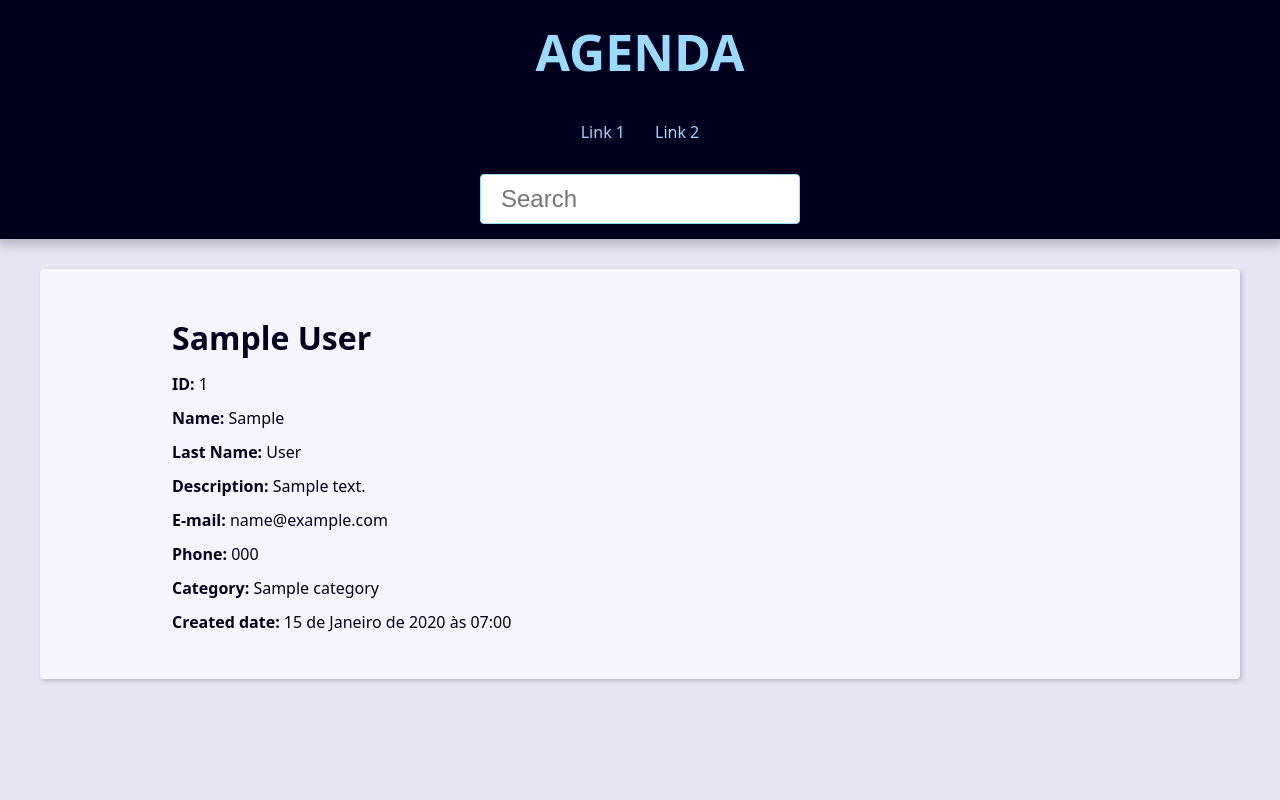
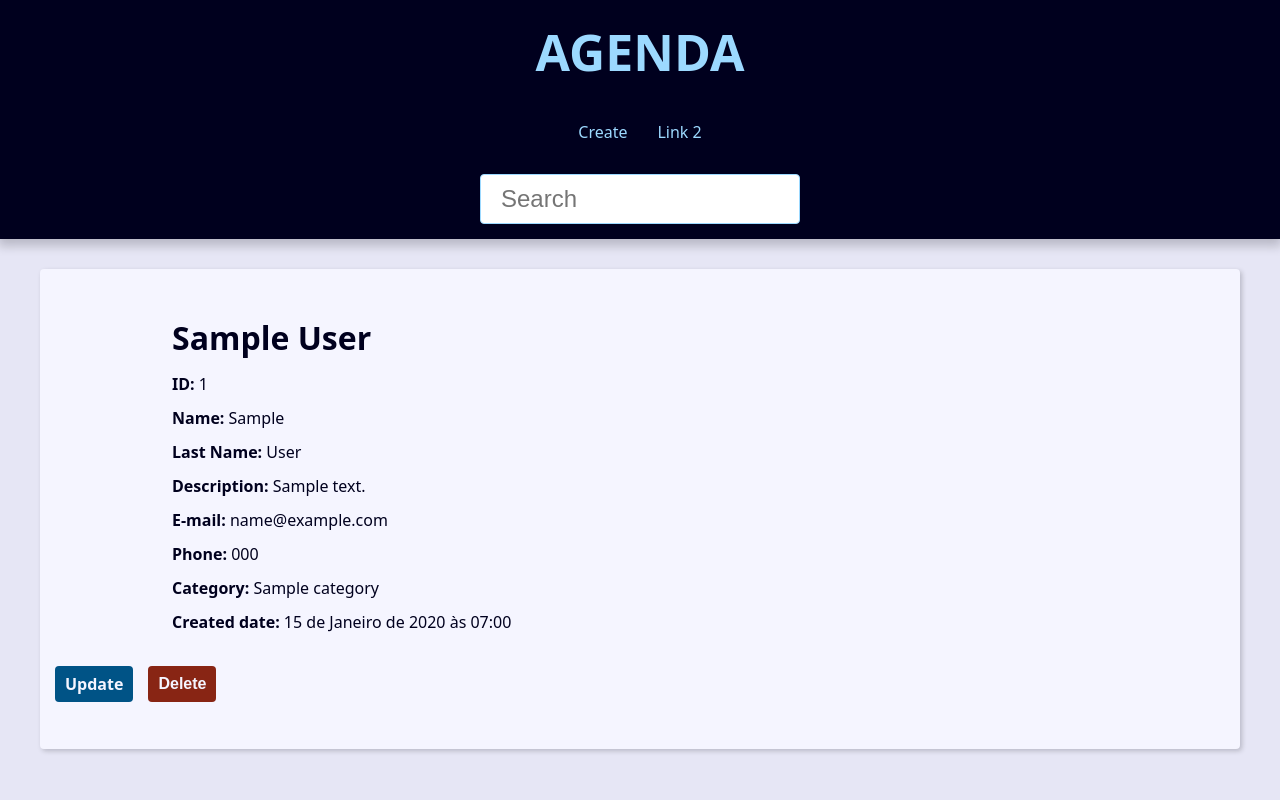
Before and after one commit to Matiaszz/Django-Agenda, a Django app: page /contact/1/ in a window 1280 px wide. Run offline with Django 5.2, Linux system fonts and the light colour scheme; tables that the repository leaves empty hold one stand-in row (values such as "Sample post").

Commit message:
features: update contact + delete contact with F2A

```diff
--- a/base_static/global/css/style.css
+++ b/base_static/global/css/style.css
@@ -312,3 +312,22 @@
     filter: brightness(80%);
     box-shadow: 0 0 5px var(--link-dark-color);
   }
+  .contact-links {
+    margin-block: calc(var(--small-font-size) * 2);
+    display: flex;
+    align-items: center;
+    gap: 0 var(--spacing);
+  }
+
+  .btn-link {
+    font-size: var(--small-font-size);
+    text-decoration: none;
+    font-weight: bold;
+    padding: 1rem;
+    display: block;
+    line-height: var(--small-font-size);
+  }
+
+  .btn-delete {
+    background: #882514;
+  }
--- a/base_templates/global/partials/_header.html
+++ b/base_templates/global/partials/_header.html
@@ -4,8 +4,8 @@
     <nav class="menu">
         <ul class="menu-list">
             <li class="menu-item">
-                <a href="" class="menu-link">
-                    Link 1
+                <a href="{% url "contact:create" %}" class="menu-link">
+                    Create
                 </a>
             </li>
             <li class="menu-item">
--- a/contact/models.py
+++ b/contact/models.py
@@ -21,7 +21,7 @@ class Contact(models.Model):
     # 60 because the longest name has 58 letters
     first_name = models.CharField(max_length=60)
     last_name = models.CharField(max_length=60, blank=True)
-    phone = models.CharField(max_length=15)
+    phone = models.CharField(max_length=20)
     email = models.EmailField(max_length=254, blank=True)
     created_date = models.DateTimeField(default=tz.now)
     description = models.TextField(blank=True)
--- a/contact/templates/contact/contact.html
+++ b/contact/templates/contact/contact.html
@@ -15,4 +15,19 @@
     <p><b>Category:</b> {{contact.category.name}}</p>
     <p><b>Created date: </b>{{contact.created_date}}</p>
   </div>
+
+  <div class="contact-links">
+    <a class="btn btn-link" href="{% url 'contact:update' contact.id %}">Update</a>
+
+    <form action="{% url 'contact:delete' contact.id %}" method="POST">
+      {% csrf_token %}
+      {% if confirmation == 'no' %}
+        <input type="hidden" name="confirmation" value="yes">
+        <button class="btn btn-link btn-delete" type="submit">Confirma?</button>
+      {% else %}
+        <button class="btn btn-link btn-delete" type="submit">Delete</button>
+      {% endif %}
+    </form>
+  </div>
+  </div>
 {% endblock content %}
--- a/contact/templates/contact/create.html
+++ b/contact/templates/contact/create.html
@@ -6,7 +6,7 @@
     <h2>Contact</h2>
 
     <form
-      action="{% url "contact:create" %}"
+      action="{{form_action}}"
       method="POST"
       enctype="multipart/form-data"
     >
--- a/contact/urls.py
+++ b/contact/urls.py
@@ -6,6 +6,9 @@ urlpatterns = [
     # Contacts - CRUD
     path('contact/<int:contact_id>/', views.contact, name='contact'),
     path('contact/create', views.create, name='create'),
+    path('contact/<int:contact_id>/update', views.update, name='update'),
+    path('contact/<int:contact_id>/delete', views.delete, name='delete'),
+
 
     path('search/', views.search, name='search'),
     path('', views.index, name='index'),
```
Also changed, not shown: contact/views/contact_forms.py (+51 -5 lines), contact/migrations/0005_alter_contact_phone.py (added).
